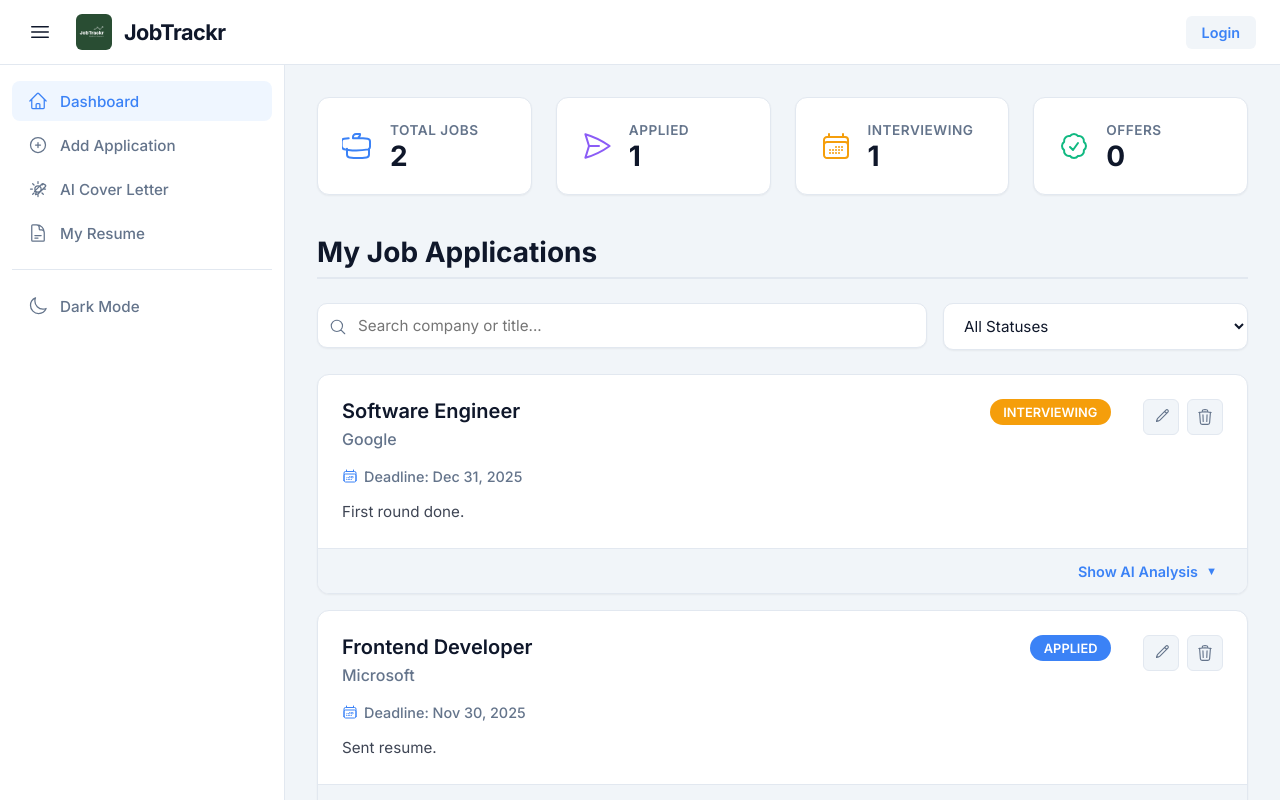
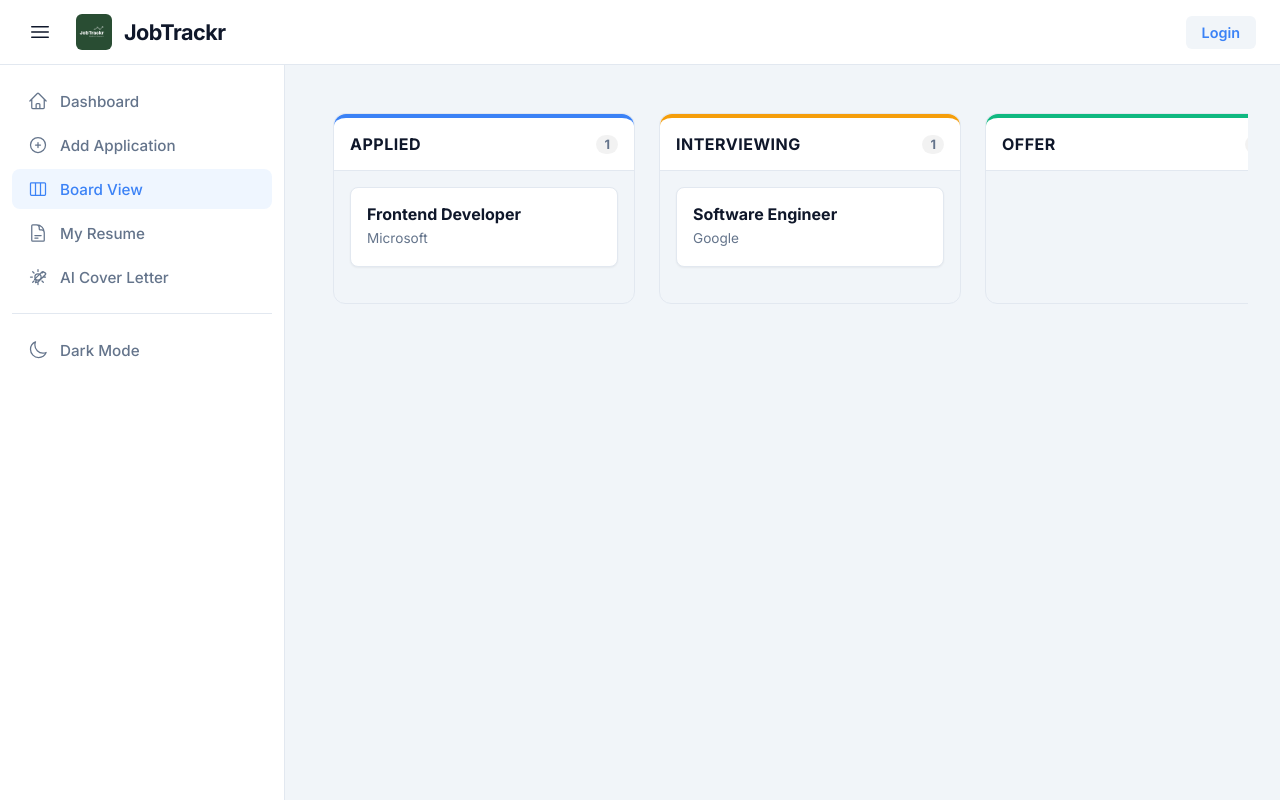
Before and after one commit to ZohaibRahim/CPSC300_GroupProject, an Angular app: page /board in a window 1280 px wide. Before the commit this address led to /dashboard. Built offline with nearby package versions, Linux system fonts and the light colour scheme.

Commit message:
Added a board view to the side bar

```diff
--- a/package.json
+++ b/package.json
@@ -22,6 +22,7 @@
   },
   "private": true,
   "dependencies": {
+    "@angular/cdk": "^20.2.14",
     "@angular/common": "^20.3.0",
     "@angular/compiler": "^20.3.0",
     "@angular/core": "^20.3.0",
--- a/src/app/app.html
+++ b/src/app/app.html
@@ -23,6 +23,7 @@
 
     <aside class="sidebar" [class.collapsed]="isSidebarCollapsed">
       <nav>
+
         <a [routerLink]="['/dashboard']" routerLinkActive="active-link" class="nav-item">
           <span class="icon">
             <svg xmlns="http://www.w3.org/2000/svg" fill="none" viewBox="0 0 24 24" stroke-width="1.5" stroke="currentColor" style="width: 20px; height: 20px;">
@@ -41,13 +42,13 @@
           <span class="label" *ngIf="!isSidebarCollapsed">Add Application</span>
         </a>
 
-        <a [routerLink]="['/cover-letter']" routerLinkActive="active-link" class="nav-item">
+        <a [routerLink]="['/board']" routerLinkActive="active-link" class="nav-item">
           <span class="icon">
             <svg xmlns="http://www.w3.org/2000/svg" fill="none" viewBox="0 0 24 24" stroke-width="1.5" stroke="currentColor" style="width: 20px; height: 20px;">
-              <path stroke-linecap="round" stroke-linejoin="round" d="M9.813 15.904 9 18.75l2.846-.813a1.151 1.151 0 0 0 .441-.27l8.69-8.689a1.151 1.151 0 0 0 0-1.628L18.39 5.807a1.151 1.151 0 0 0-1.628 0l-8.69 8.69a1.151 1.151 0 0 0-.27.441ZM12 3v2.25m6.364.386-1.591 1.591M21 12h-2.25m-.386 6.364-1.591-1.591M12 18.75V21m-4.773-4.227-1.591 1.591M5.25 12H3m4.227-4.773L5.636 5.636M15.75 12a3.75 3.75 0 1 1-7.5 0 3.75 3.75 0 0 1 7.5 0Z" />
+              <path stroke-linecap="round" stroke-linejoin="round" d="M9 4.5v15m6-15v15m-10.875 0h15.75c.621 0 1.125-.504 1.125-1.125V5.625c0-.621-.504-1.125-1.125-1.125H4.125C3.504 4.5 3 5.004 3 5.625v12.75c0 .621.504 1.125 1.125 1.125Z" />
             </svg>
           </span>
-          <span class="label" *ngIf="!isSidebarCollapsed">AI Cover Letter</span>
+          <span class="label" *ngIf="!isSidebarCollapsed">Board View</span>
         </a>
 
         <a [routerLink]="['/profile']" routerLinkActive="active-link" class="nav-item">
@@ -59,6 +60,15 @@
           <span class="label" *ngIf="!isSidebarCollapsed">My Resume</span>
         </a>
 
+        <a [routerLink]="['/cover-letter']" routerLinkActive="active-link" class="nav-item">
+          <span class="icon">
+            <svg xmlns="http://www.w3.org/2000/svg" fill="none" viewBox="0 0 24 24" stroke-width="1.5" stroke="currentColor" style="width: 20px; height: 20px;">
+              <path stroke-linecap="round" stroke-linejoin="round" d="M9.813 15.904 9 18.75l2.846-.813a1.151 1.151 0 0 0 .441-.27l8.69-8.689a1.151 1.151 0 0 0 0-1.628L18.39 5.807a1.151 1.151 0 0 0-1.628 0l-8.69 8.69a1.151 1.151 0 0 0-.27.441ZM12 3v2.25m6.364.386-1.591 1.591M21 12h-2.25m-.386 6.364-1.591-1.591M12 18.75V21m-4.773-4.227-1.591 1.591M5.25 12H3m4.227-4.773L5.636 5.636M15.75 12a3.75 3.75 0 1 1-7.5 0 3.75 3.75 0 0 1 7.5 0Z" />
+            </svg>
+          </span>
+          <span class="label" *ngIf="!isSidebarCollapsed">AI Cover Letter</span>
+        </a>
+
         <hr class="sidebar-divider">
 
         <button class="nav-item dark-mode-btn" (click)="toggleDarkMode()">
@@ -67,7 +77,6 @@
               <path stroke-linecap="round" stroke-linejoin="round" d="M21.752 15.002A9.72 9.72 0 0 1 18 15.75c-5.385 0-9.75-4.365-9.75-9.75 0-1.33.266-2.597.748-3.752A9.753 9.753 0 0 0 3 11.25C3 16.635 7.365 21 12.75 21a9.753 9.753 0 0 0 9.002-5.998Z" />
             </svg>
           </span>
-
           <span class="icon" *ngIf="isDarkMode">
             <svg xmlns="http://www.w3.org/2000/svg" fill="none" viewBox="0 0 24 24" stroke-width="1.5" stroke="currentColor" style="width: 20px; height: 20px;">
               <path stroke-linecap="round" stroke-linejoin="round" d="M12 3v2.25m6.364.386-1.591 1.591M21 12h-2.25m-.386 6.364-1.591-1.591M12 18.75V21m-4.773-4.227-1.591 1.591M5.25 12H3m4.227-4.773L5.636 5.636M15.75 12a3.75 3.75 0 1 1-7.5 0 3.75 3.75 0 0 1 7.5 0Z" />
--- a/src/app/app.routes.ts
+++ b/src/app/app.routes.ts
@@ -3,9 +3,12 @@ import { DashboardComponent } from './dashboard/dashboard';
 import { LoginComponent } from './login/login';
 import { ProfileComponent } from './profile/profile';
 import { JobFormComponent } from './job-form/job-form';
-import { CoverLetterComponent } from './cover-letter/cover-letter'; // <--- Import
+import { CoverLetterComponent } from './cover-letter/cover-letter';
+import { BoardComponent } from './board/board';
 
 export const routes: Routes = [
+  { path: 'dashboard', component: DashboardComponent },
+  { path: 'board', component: BoardComponent },
   { path: 'dashboard', component: DashboardComponent },
   { path: 'add-job', component: JobFormComponent },
 
--- /dev/null
+++ b/src/app/board/board.html
@@ -0,0 +1,80 @@
+<div class="board-container" cdkDropListGroup>
+
+  <div class="board-column">
+    <div class="column-header status-applied">
+      <h3>Applied</h3>
+      <span class="count">{{ applied.length }}</span>
+    </div>
+
+    <div class="column-list"
+         cdkDropList
+         id="Applied"
+         [cdkDropListData]="applied"
+         (cdkDropListDropped)="drop($event)">
+
+      <div class="board-card" *ngFor="let job of applied" cdkDrag>
+        <h4>{{ job.title }}</h4>
+        <p class="company">{{ job.company }}</p>
+      </div>
+
+    </div>
+  </div>
+
+  <div class="board-column">
+    <div class="column-header status-interviewing">
+      <h3>Interviewing</h3>
+      <span class="count">{{ interviewing.length }}</span>
+    </div>
+
+    <div class="column-list"
+         cdkDropList
+         id="Interviewing"
+         [cdkDropListData]="interviewing"
+         (cdkDropListDropped)="drop($event)">
+
+      <div class="board-card" *ngFor="let job of interviewing" cdkDrag>
+        <h4>{{ job.title }}</h4>
+        <p class="company">{{ job.company }}</p>
+      </div>
+    </div>
+  </div>
+
+  <div class="board-column">
+    <div class="column-header status-offer">
+      <h3>Offer</h3>
+      <span class="count">{{ offer.length }}</span>
+    </div>
+
+    <div class="column-list"
+         cdkDropList
+         id="Offer"
+         [cdkDropListData]="offer"
+         (cdkDropListDropped)="drop($event)">
+
+      <div class="board-card" *ngFor="let job of offer" cdkDrag>
+        <h4>{{ job.title }}</h4>
+        <p class="company">{{ job.company }}</p>
+      </div>
+    </div>
+  </div>
+
+  <div class="board-column">
+    <div class="column-header status-rejected">
+      <h3>Rejected</h3>
+      <span class="count">{{ rejected.length }}</span>
+    </div>
+
+    <div class="column-list"
+         cdkDropList
+         id="Rejected"
+         [cdkDropListData]="rejected"
+         (cdkDropListDropped)="drop($event)">
+
+      <div class="board-card" *ngFor="let job of rejected" cdkDrag>
+        <h4>{{ job.title }}</h4>
+        <p class="company">{{ job.company }}</p>
+      </div>
+    </div>
+  </div>
+
+</div>
--- /dev/null
+++ b/src/app/board/board.scss
@@ -0,0 +1,117 @@
+.board-container {
+  display: flex;
+  gap: 1.5rem;
+  padding: 1rem;
+  height: calc(100vh - 100px); /* Full height minus header */
+  overflow-x: auto; /* Allow horizontal scrolling */
+  align-items: flex-start;
+}
+
+.board-column {
+  flex: 0 0 300px; /* Fixed width columns */
+  background-color: var(--bg-app); /* Subtle contrast */
+  border: 1px solid var(--border-color);
+  border-radius: 12px;
+  display: flex;
+  flex-direction: column;
+  max-height: 100%;
+}
+
+/* Header Colors */
+.column-header {
+  padding: 1rem;
+  border-bottom: 1px solid var(--border-color);
+  display: flex;
+  justify-content: space-between;
+  align-items: center;
+  border-radius: 12px 12px 0 0;
+  background-color: var(--bg-card);
+
+  h3 {
+    margin: 0;
+    font-size: 1rem;
+    text-transform: uppercase;
+    letter-spacing: 0.5px;
+  }
+
+  .count {
+    background: rgba(0,0,0,0.05);
+    padding: 2px 8px;
+    border-radius: 12px;
+    font-size: 0.8rem;
+    font-weight: 700;
+    color: var(--text-muted);
+  }
+
+  /* Status Lines */
+  &.status-applied { border-top: 4px solid #3b82f6; }
+  &.status-interviewing { border-top: 4px solid #f59e0b; }
+  &.status-offer { border-top: 4px solid #10b981; }
+  &.status-rejected { border-top: 4px solid #ef4444; }
+}
+
+/* Drop Zone */
+.column-list {
+  padding: 1rem;
+  min-height: 100px;
+  overflow-y: auto;
+  flex-grow: 1;
+}
+
+/* Card Styling */
+.board-card {
+  padding: 1rem;
+  margin-bottom: 0.75rem;
+  background-color: var(--bg-card);
+  border: 1px solid var(--border-color);
+  border-radius: 8px;
+  box-shadow: var(--shadow-sm);
+  cursor: grab;
+  transition: transform 0.2s, box-shadow 0.2s;
+
+  h4 {
+    margin: 0 0 0.25rem 0;
+    font-size: 1rem;
+    color: var(--text-main);
+  }
+
+  .company {
+    margin: 0;
+    font-size: 0.85rem;
+    color: var(--text-muted);
+  }
+
+  &:hover {
+    box-shadow: var(--shadow-md);
+    transform: translateY(-2px);
+  }
+
+  &:active {
+    cursor: grabbing;
+  }
+}
+
+/* --- Drag & Drop Animations (Magic) --- */
+.cdk-drag-preview {
+  box-sizing: border-box;
+  border-radius: 8px;
+  box-shadow: 0 5px 15px rgba(0,0,0,0.15);
+  background-color: var(--bg-card);
+  border: 1px solid var(--primary-color);
+  padding: 1rem;
+
+  h4 { color: var(--text-main); margin: 0; }
+  .company { color: var(--text-muted); margin: 0; }
+}
+
+.cdk-drag-placeholder {
+  opacity: 0;
+}
+
+.cdk-drag-animating {
+  transition: transform 250ms cubic-bezier(0, 0, 0.2, 1);
+}
+
+.column-list.cdk-drop-list-dragging .board-card:not(.cdk-drag-placeholder) {
+  transition: transform 250ms cubic-bezier(0, 0, 0.2, 1);
+}
--- /dev/null
+++ b/src/app/board/board.ts
@@ -0,0 +1,68 @@
+import { Component, OnInit } from '@angular/core';
+import { CommonModule } from '@angular/common';
+import { ApiService, Job } from '../api.service';
+import {
+  CdkDragDrop,
+  moveItemInArray,
+  transferArrayItem,
+  CdkDrag,
+  CdkDropList,
+  CdkDropListGroup
+} from '@angular/cdk/drag-drop';
+
+@Component({
+  selector: 'app-board',
+  standalone: true,
+  imports: [CommonModule, CdkDropListGroup, CdkDropList, CdkDrag],
+  templateUrl: './board.html',
+  styleUrls: ['./board.scss']
+})
+export class BoardComponent implements OnInit {
+
+  // The 4 Columns
+  applied: Job[] = [];
+  interviewing: Job[] = [];
+  offer: Job[] = [];
+  rejected: Job[] = [];
+
+  constructor(private apiService: ApiService) {}
+
+  ngOnInit(): void {
+    // Subscribe to the job list and sort them into columns
+    this.apiService.getJobs().subscribe(jobs => {
+      this.filterJobs(jobs);
+    });
+  }
+
+  filterJobs(jobs: Job[]) {
+    this.applied = jobs.filter(j => j.status === 'Applied');
+    this.interviewing = jobs.filter(j => j.status === 'Interviewing');
+    this.offer = jobs.filter(j => j.status === 'Offer');
+    this.rejected = jobs.filter(j => j.status === 'Rejected');
+  }
+
+  // This function runs when you drop a card
+  drop(event: CdkDragDrop<Job[]>) {
+    if (event.previousContainer === event.container) {
+      // Moving within the same column (just reordering)
+      moveItemInArray(event.container.data, event.previousIndex, event.currentIndex);
+    } else {
+      // Moving to a NEW column!
+      const item = event.previousContainer.data[event.previousIndex];
+
+      // 1. Visually move it immediately
+      transferArrayItem(
+        event.previousContainer.data,
+        event.container.data,
+        event.previousIndex,
+        event.currentIndex,
+      );
+
+      // 2. Determine the new status based on the column ID
+      const newStatus = event.container.id; // We will set IDs in HTML like 'Applied', 'Offer'
+
+      // 3. Update the backend
+      this.apiService.updateJob(item.id, { status: newStatus }).subscribe();
+    }
+  }
+}
```
Also changed, not shown: 1 other file (tests, documents, lock files or other folders).
